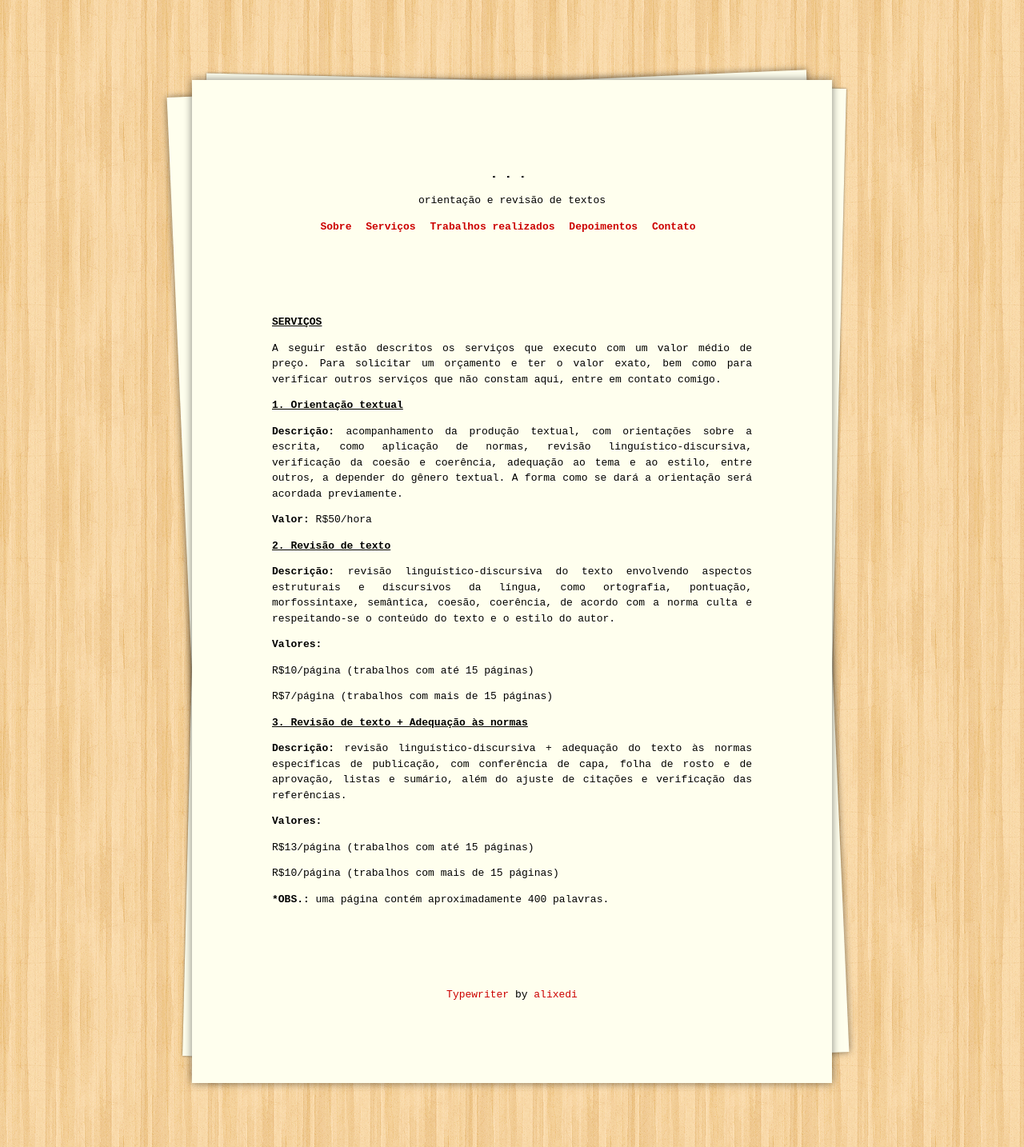
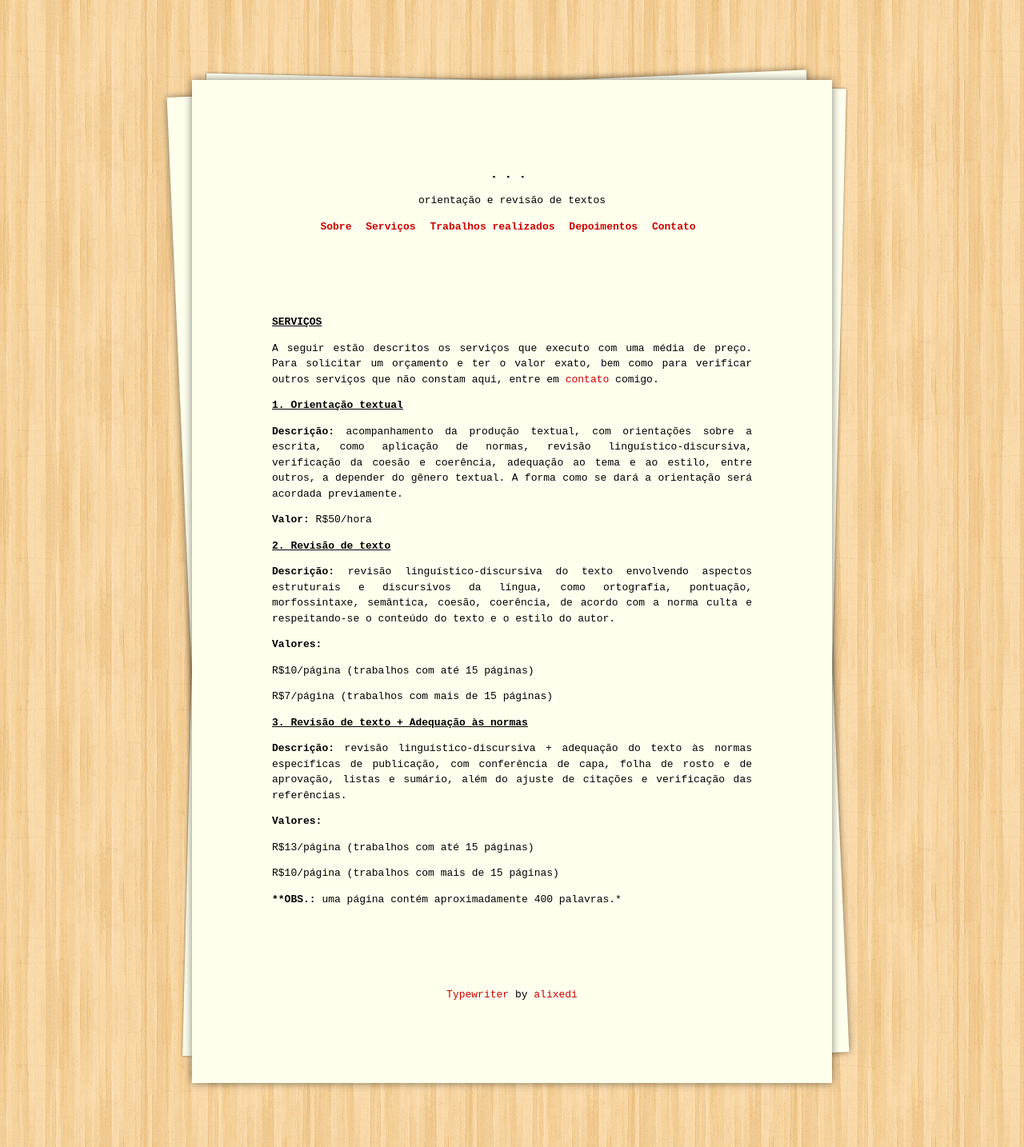
Before and after one commit to raqueldiniz/site, a Jekyll site: the page built from servicos.md, in a window 1280 px wide. Shown: the whole page at 80% size. Built offline with Jekyll 4.4.1, drawn with Linux system fonts in a browser that asks for light colours.

Commit message:
Update servicos.md

```diff
--- a/servicos.md
+++ b/servicos.md
@@ -4,7 +4,7 @@ title: Serviços
 permalink: /servicos/
 ---
 
-A seguir estão descritos os serviços que executo com um valor médio de preço. Para solicitar um orçamento e ter o valor exato, bem como para verificar outros serviços que não constam aqui, entre em contato comigo.
+A seguir estão descritos os serviços que executo com uma média de preço. Para solicitar um orçamento e ter o valor exato, bem como para verificar outros serviços que não constam aqui, entre em [contato](/contato/) comigo.
 
 ## 1. Orientação textual
 
@@ -32,4 +32,4 @@ R$13/página (trabalhos com até 15 páginas)
 
 R$10/página (trabalhos com mais de 15 páginas)
 
-***OBS.:** uma página contém aproximadamente 400 palavras.
+****OBS.:** uma página contém aproximadamente 400 palavras.*
```
